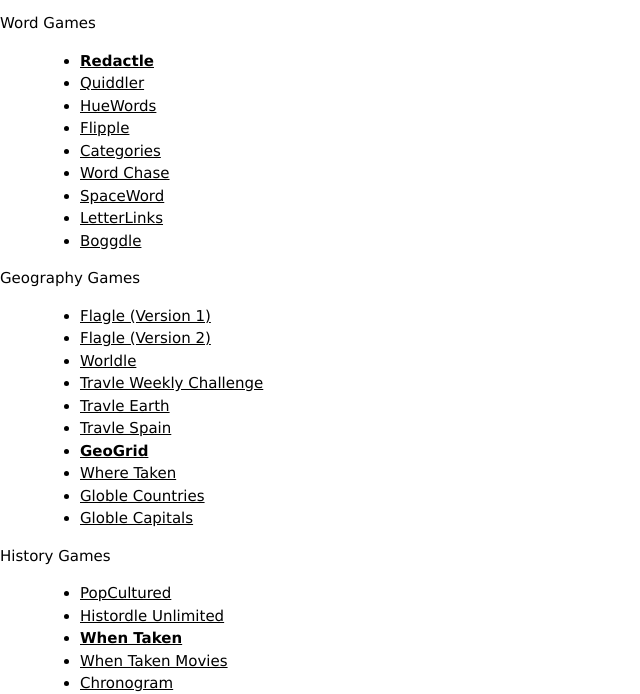
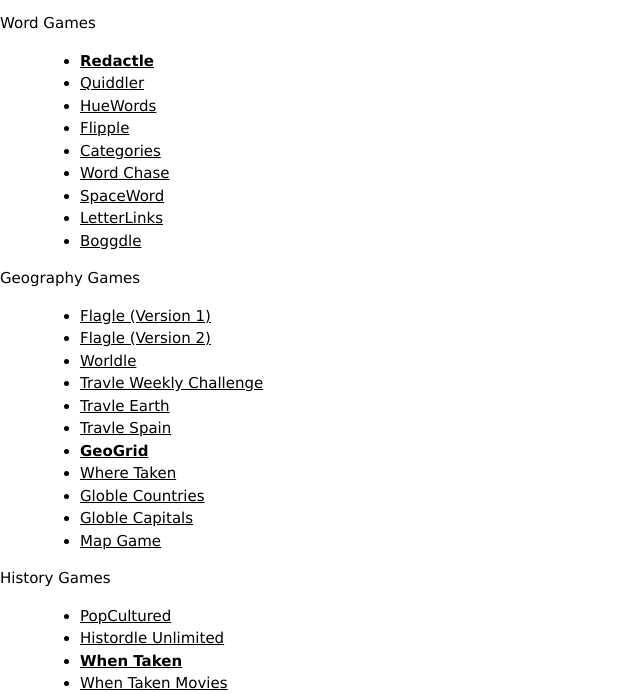
Before and after one commit to elbrujohalcon/elbrujohalcon.github.com, a plain HTML site: page daily-games.html in a window 1280 px wide. Shown: the part 113-807 px from the top of the page, without its empty margins (0-640 px from the left). Drawn offline with nearby package versions, Linux system fonts and the light colour scheme.

Commit message:
Update daily-games.html

```diff
--- a/daily-games.html
+++ b/daily-games.html
@@ -35,6 +35,7 @@
                 <li><a href="https://wheretaken.teuteuf.fr/" target="_blank">Where Taken</a></li>
                 <li><a href="https://globle-game.com/game" target="_blank">Globle Countries</a></li>
                 <li><a href="https://globle-capitals.com/game" target="_blank">Globle Capitals</a></li>
+                <li><a href="https://mapgame.net/" target="_blank">Map Game</a></li>
             </ul>
         </dd>
         <dt>History Games</dt>
```
